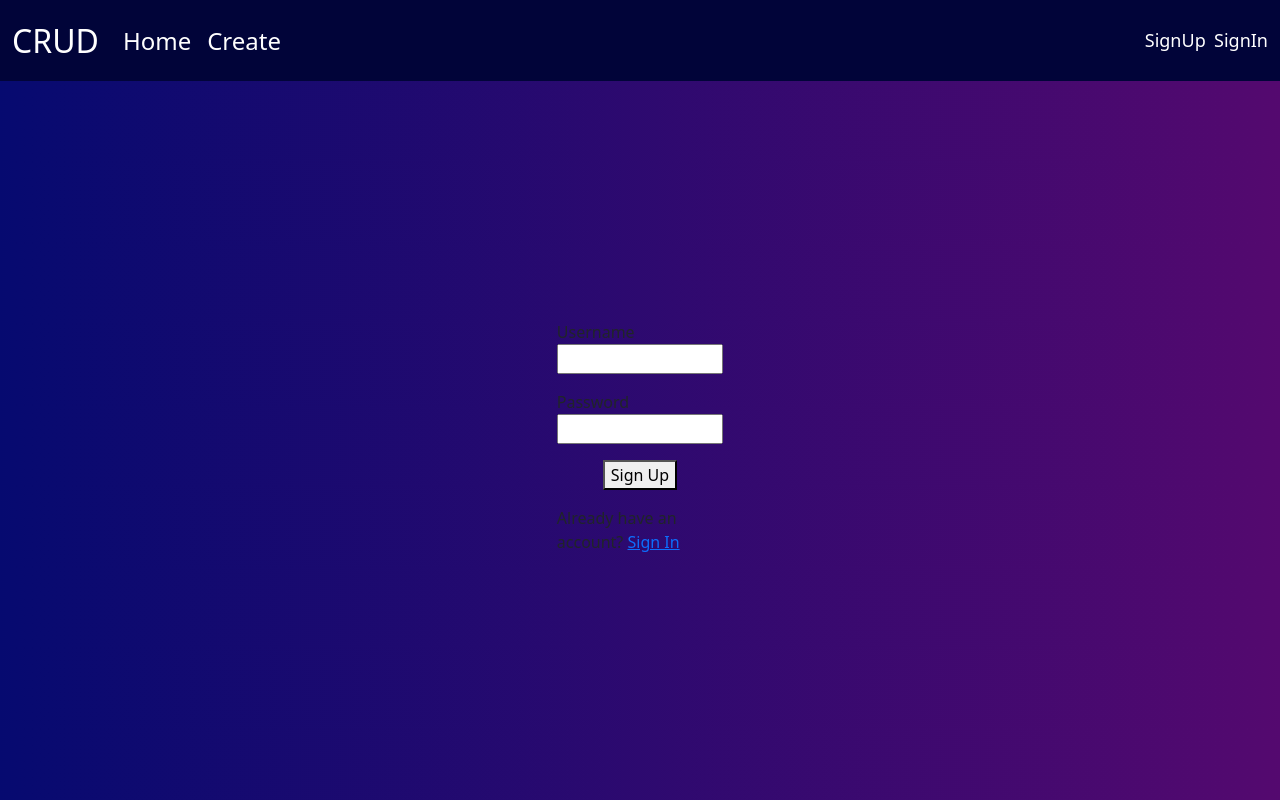
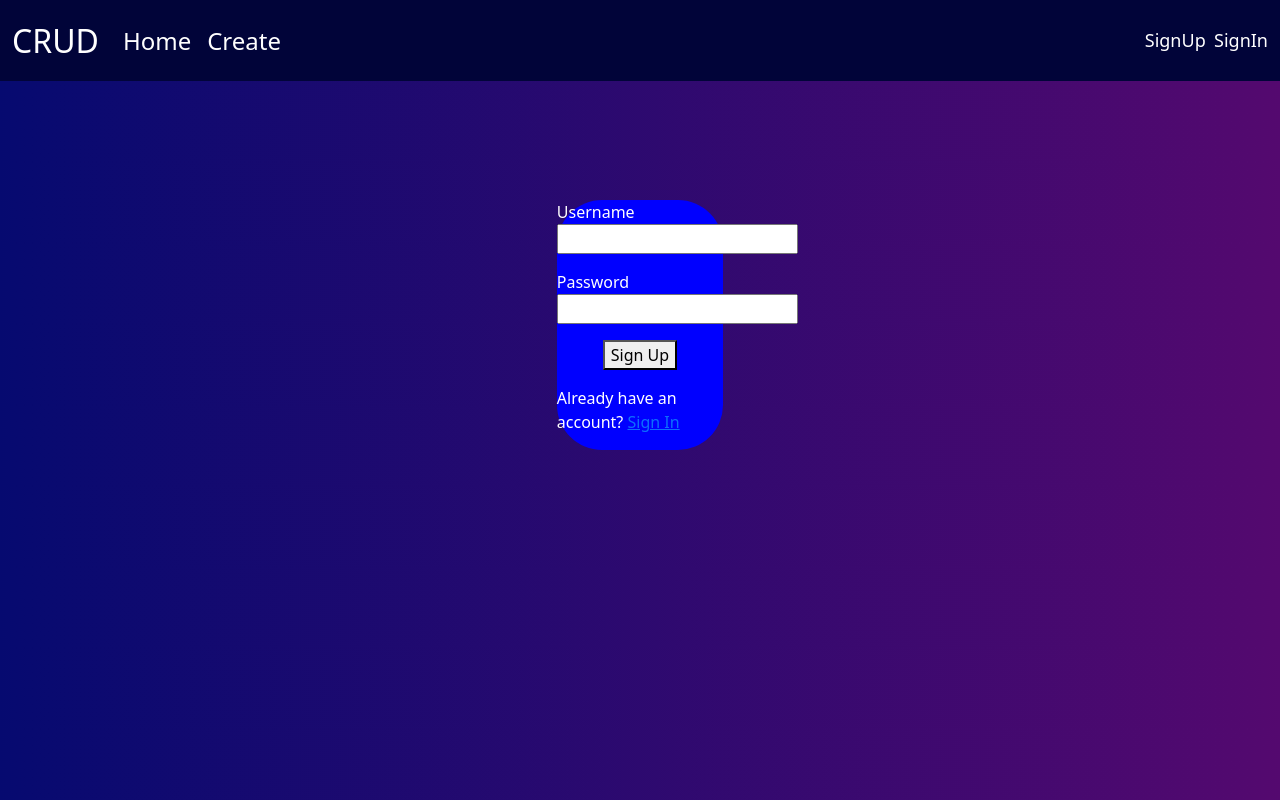
Before and after one commit to GlaizaMillete/MILLETE-Angulares, an Angular app: page /sign-up in a window 1280 px wide. Built offline with nearby package versions, Linux system fonts and the light colour scheme; no server answers; a web font is replaced by a local one.

Commit message:
kapikonnn

```diff
--- a/src/app/sign-in/sign-in.component.css
+++ b/src/app/sign-in/sign-in.component.css
@@ -0,0 +1,30 @@
+input {
+    width: 100%;
+}
+
+.signin {
+    width: 100%;
+    top: 40%;
+    display: flex;
+    justify-content: center;
+    align-items: center;
+    position: absolute;
+    color: white;
+}
+
+label {
+    display: block;
+}
+
+.signin div{
+    width: 100%;
+    }
+    .signin div:nth-child(2){
+    margin-top: 1rem;
+    }
+    .signin div:nth-child(3){
+        margin-top: 1rem;
+    }
+    .signin div:nth-child(4){
+        margin-top: 1rem;
+    }
--- a/src/app/sign-in/sign-in.component.html
+++ b/src/app/sign-in/sign-in.component.html
@@ -1,11 +1,25 @@
+<div class="signin">
+  <div style="width: 13%;">
+    <form>
+
       <div>
         <label>
           Username:
-      <input type="text" [(ngModel)]="username" placeholder="username">
+          <input type="text" [(ngModel)]="username" placeholder="username" required>
         </label>
+      </div>
+
+      <div>
         <label>
           Password:
-      <input type="password" [(ngModel)]="password" placeholder="password" type="password">
+          <input type="password" [(ngModel)]="password" placeholder="password" type="password" required>
         </label>
+      </div>
+
+      <div style="justify-content: center;display: flex;">
         <button (click)="signIn()">Sign In</button>
       </div>
+
+    </form>
+  </div>
+</div>
--- a/src/app/sign-up/sign-up.component.css
+++ b/src/app/sign-up/sign-up.component.css
@@ -1,15 +1,24 @@
 input {
-    width: 100%;
+    width: 145%;
 }
 
 .login {
     width: 100%;
-    top: 40%;
+    top: 25%;
     display: flex;
     justify-content: center;
     align-items: center;
     position: absolute;
+    color: white;
+    /* border: 5px solid rgb(24, 24, 24); */
 }
+
+.laman{
+    background-color: blue;
+    border-radius: 45px;
+    height: 100%;
+}
+
 
 label {
     display: block;
--- a/src/app/sign-up/sign-up.component.html
+++ b/src/app/sign-up/sign-up.component.html
@@ -1,24 +1,31 @@
 <div class="login">
   <div style="width: 13%;">
+    <div class="laman">
       <form class="taas" (ngSubmit)="signUp()">
+
         <div>
           <label class="ayos">
             Username<br>
             <input type="text" [(ngModel)]="username" name="username" required>
           </label>
         </div>
+
         <div>
           <label>
             Password<br>
-          <input type="password" [(ngModel)]="password" name="password" type="password" required>
+            <input type="password" [(ngModel)]="password" name="password" required>
           </label>
         </div>
+
         <div style="justify-content: center;display: flex;">
           <button type="submit">Sign Up</button>
         </div>
+
         <div style="justify-content: center;display: flex;">
           <p>Already have an account? <a routerLink="/sign-in">Sign In</a></p>
         </div>
+
       </form>
     </div>
   </div>
+</div>
```
Lines whose indentation alone changed are shown as unchanged.
